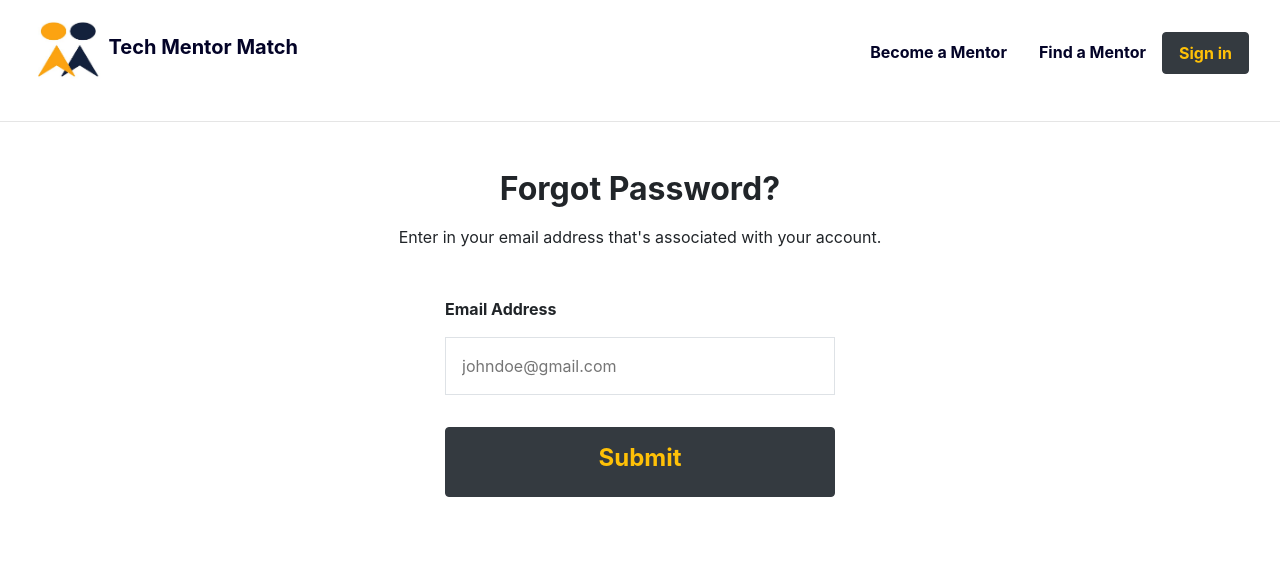
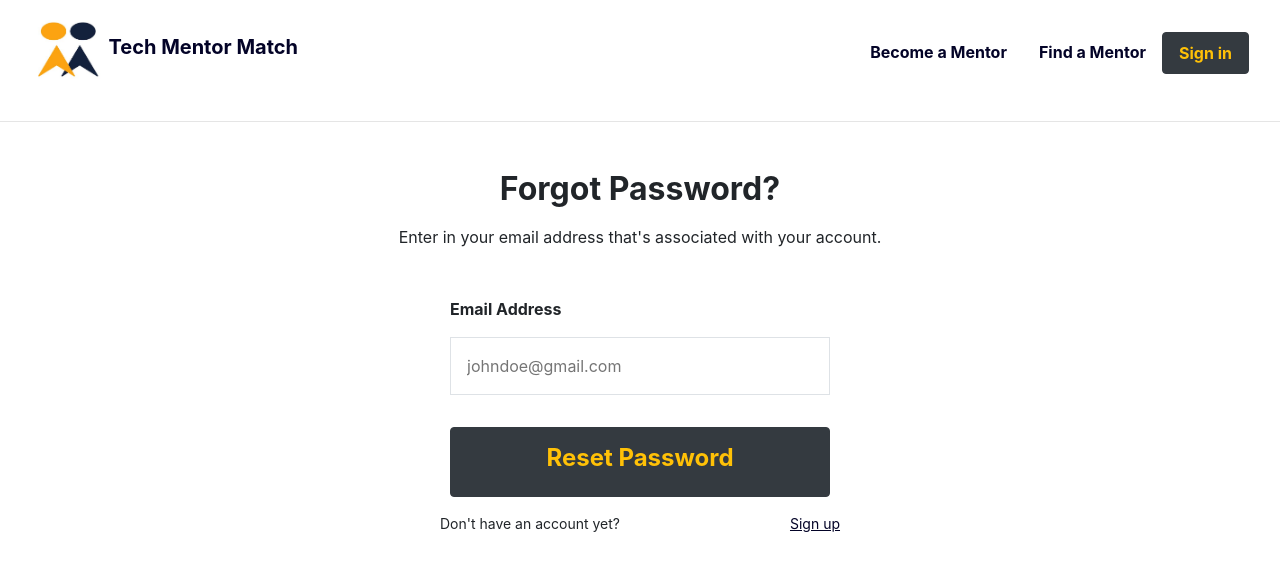
Before and after one commit to sehersarin/InternHacks2021, a React (Create React App) app: page /forgot-password in a window 1280 px wide. Shown: the top 570 px of the page. Built offline with nearby package versions, Linux system fonts and the light colour scheme; no server answers.

Commit message:
Implemented 'Forgot Password' functionality

```diff
--- a/src/Components/Log-in/ForgotPassword.js
+++ b/src/Components/Log-in/ForgotPassword.js
@@ -1,6 +1,30 @@
-import Header from "../Header"
+import Header from "../Header";
+import { useAuth } from '../../context/AuthContext';
+import { useRef, useState } from 'react';
+import { Alert } from '@material-ui/lab';
 
 function ForgotPassword() {
+    const emailRef = useRef()
+    const { resetPassword } = useAuth()
+    const [error, setError] = useState('')
+    const [loading, setLoading] = useState(false)
+    const [message, setMessage] = useState('')
+
+    async function handleSubmit(e) {
+        e.preventDefault()
+
+        try {
+            setMessage('')
+            setError('')
+            setLoading(true)
+            await resetPassword(emailRef.current.value);
+            setMessage('Email sent')
+        } catch {
+            setError('Failed to reset password')
+        }
+        setLoading(false)
+    }
+
     return(
         <>
         <Header />
@@ -9,32 +33,44 @@ function ForgotPassword() {
             <h2 className="text-center mt-5 mb-3"><b>Forgot Password?</b></h2>
             <p className="text-center mb-5">Enter in your email address that's associated
             with your account.</p>
-            <div className="container"
+            <div className="container">
+                <form onSubmit={handleSubmit}
                     style={{
                         display: "grid",
                         justifyContent: "center",
                     }}>
-                <p><b>Email Address</b></p>
+                    <label><p className="mb-3"><b>Email Address</b></p>
+                        <input
+                            className="rounded-md w-100 border border-gray-400 p-3 mb-4"
+                            type="email"
+                            placeholder="johndoe@gmail.com"
+                            ref={emailRef}
+                            required />
                         <div className="container"
                             style={{width: "22px"}}
-                    backgroundColor="red">
-                </div>
-                <input
-                    className="rounded-md w-auto border border-gray-400 p-3 mb-4"
-                    type="text"
-                    placeholder="johndoe@gmail.com">
-                </input>
+                            backgroundColor="red"/>
+                    </label>
 
-                {/* <a className="navbar-brand navb h1" href="/homepage">{" "} */}
-                <button className="btn btn-dark text-warning rounded p-3 mt-2 w-95">
-                    <h4><b>Submit</b></h4>
+                    {error && <Alert severity="error" className="mb-4">{error}</Alert>}
+                    {message && <Alert severity="success" className="mb-4">{message}</Alert>}
+
+                    <button className="btn btn-dark text-warning rounded p-3"
+                        disabled={loading}
+                        type="submit"
+                        style={{ width: "380px" }}>
+                        <h4><b>Reset Password</b></h4>
                     </button>
-                {/* </a> */}
-                <div className="row mt-3">
-                    <p className="ml-3 mr-5" style={{fontSize: "14px", color: "white"}}>New to Tech Mentor Match?</p>
-                    <p className="ml-5">
-                        <p style={{fontSize: "14px", color: "white"}}>Create an account</p>
-                    </p>
+                </form>
+
+                <div className="row mt-3" style={{justifyContent: 'center'}}>
+                    <p style={{fontSize: "14px"}}>Don't have an account yet?</p>
+                    <div className='grid' style={{width: '170px'}}/>
+                    <a
+                        className="navb"
+                        href="/sign-up"
+                        style={{textDecorationLine: 'underline'}}>{" "}
+                        <p style={{fontSize: "14px"}}>Sign up</p>
+                    </a>
                 </div>
             </div>
         </div>
--- a/src/context/AuthContext.js
+++ b/src/context/AuthContext.js
@@ -1,46 +1,51 @@
-import React, { useContext, useState, useEffect } from 'react'
-import { auth } from '../firebase'
+import React, { useContext, useState, useEffect } from 'react';
+import { auth } from '../firebase';
 
-const AuthContext=React.createContext()
+const AuthContext=React.createContext();
 
 export function useAuth() {
-    return useContext(AuthContext)
+    return useContext(AuthContext);
 }
 
 export function AuthProvider({ children }) {
     const [currentUser, setCurrentUser] = useState();
-    const [loading, setLoading] = useState(true)
+    const [loading, setLoading] = useState(true);
 
     function signup(email, password) {
-        return auth.createUserWithEmailAndPassword(email, password)
+        return auth.createUserWithEmailAndPassword(email, password);
     }
 
     function signin(email, password) {
-        return auth.signInWithEmailAndPassword(email, password)
+        return auth.signInWithEmailAndPassword(email, password);
     }
 
     function signout() {
-        return auth.signOut()
+        return auth.signOut();
+    }
+
+    function resetPassword(email) {
+        return auth.sendPasswordResetEmail(email);
     }
 
     useEffect(() => {
         const unsubscribe = auth.onAuthStateChanged(user => {
-            setCurrentUser(user)
-            setLoading(false)
+            setCurrentUser(user);
+            setLoading(false);
         })
 
-        return unsubscribe
+        return unsubscribe;
     }, [])
 
     auth.onAuthStateChanged(user => {
-        setCurrentUser(user)
+        setCurrentUser(user);
     })
 
     const value = {
         currentUser,
         signup,
         signin,
-        signout
+        signout,
+        resetPassword
     }
 
     return(
```
Lines whose indentation alone changed are shown as unchanged.
